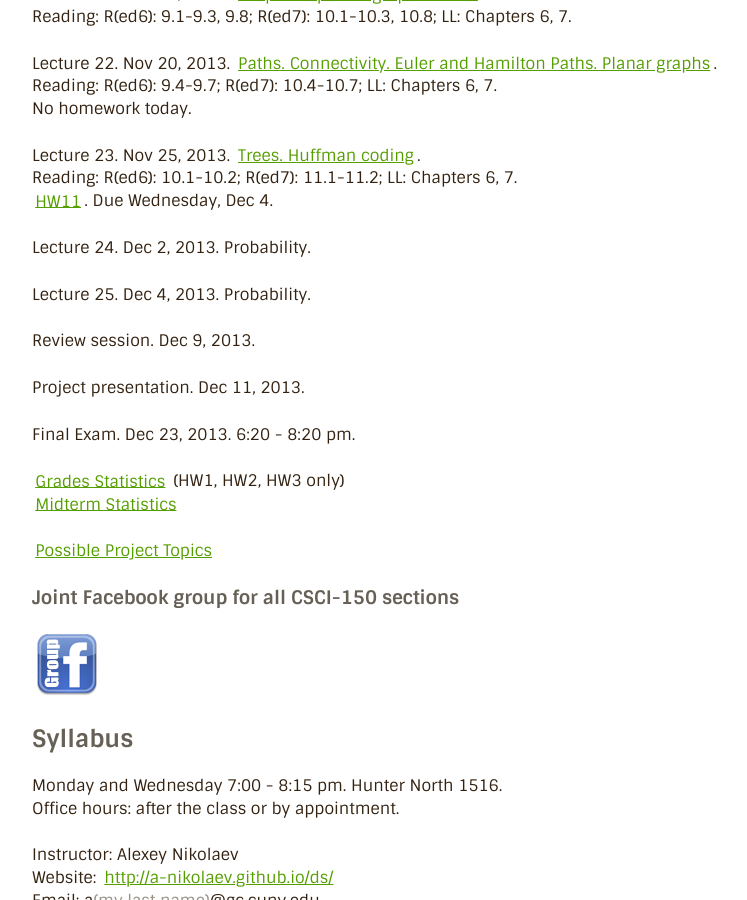
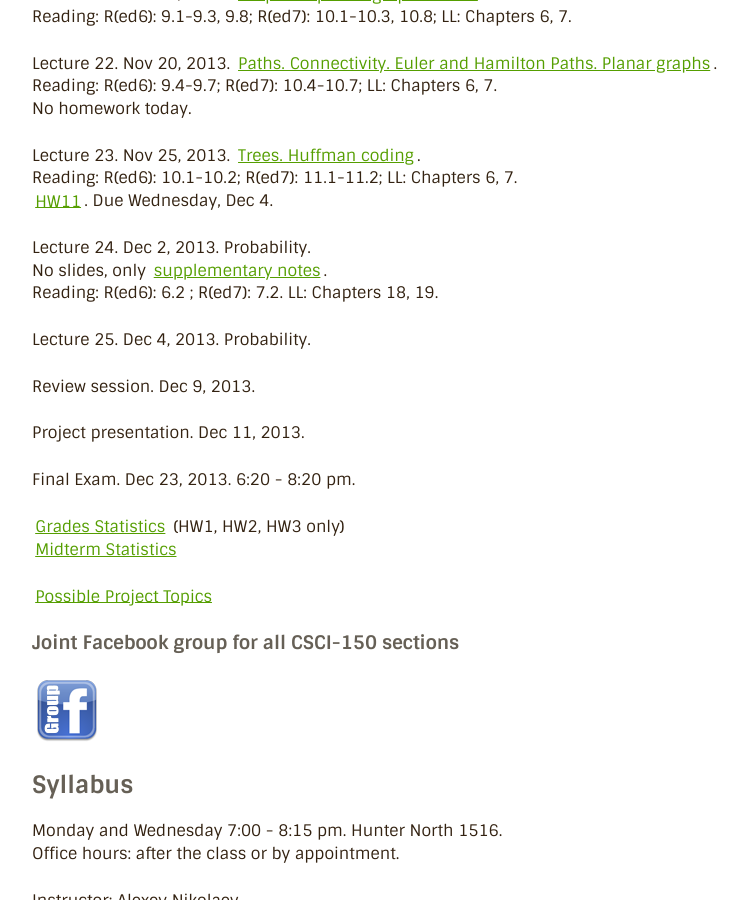
Before and after one commit to a-nikolaev/a-nikolaev.github.io, a Jekyll site: the page built from ds/index.markdown, in a window 1280 px wide and 900 px high, scrolled down 2123 px. Shown: the whole window, without its empty margins (248-995 px from the left). Built offline with Jekyll 4.4.1, drawn with Linux system fonts in a browser that asks for light colours; Markdown is read by kramdown in place of the engine named in the settings.

Commit message:
lecture notes cc4

```diff
--- a/ds/index.markdown
+++ b/ds/index.markdown
@@ -113,6 +113,8 @@ Reading: R(ed6): 10.1-10.2; R(ed7): 11.1-11.2; LL: Chapters 6, 7.
 [HW11](/ds/docs/hw11.pdf). Due Wednesday, Dec 4.
 
 Lecture 24. Dec 2, 2013. Probability.
+No slides, only [supplementary notes](/ds/docs/cc4.pdf).
+Reading: R(ed6): 6.2 ; R(ed7): 7.2. LL: Chapters 18, 19.
 
 Lecture 25. Dec 4, 2013. Probability.
 
```
Also changed, not shown: 1 other file.
